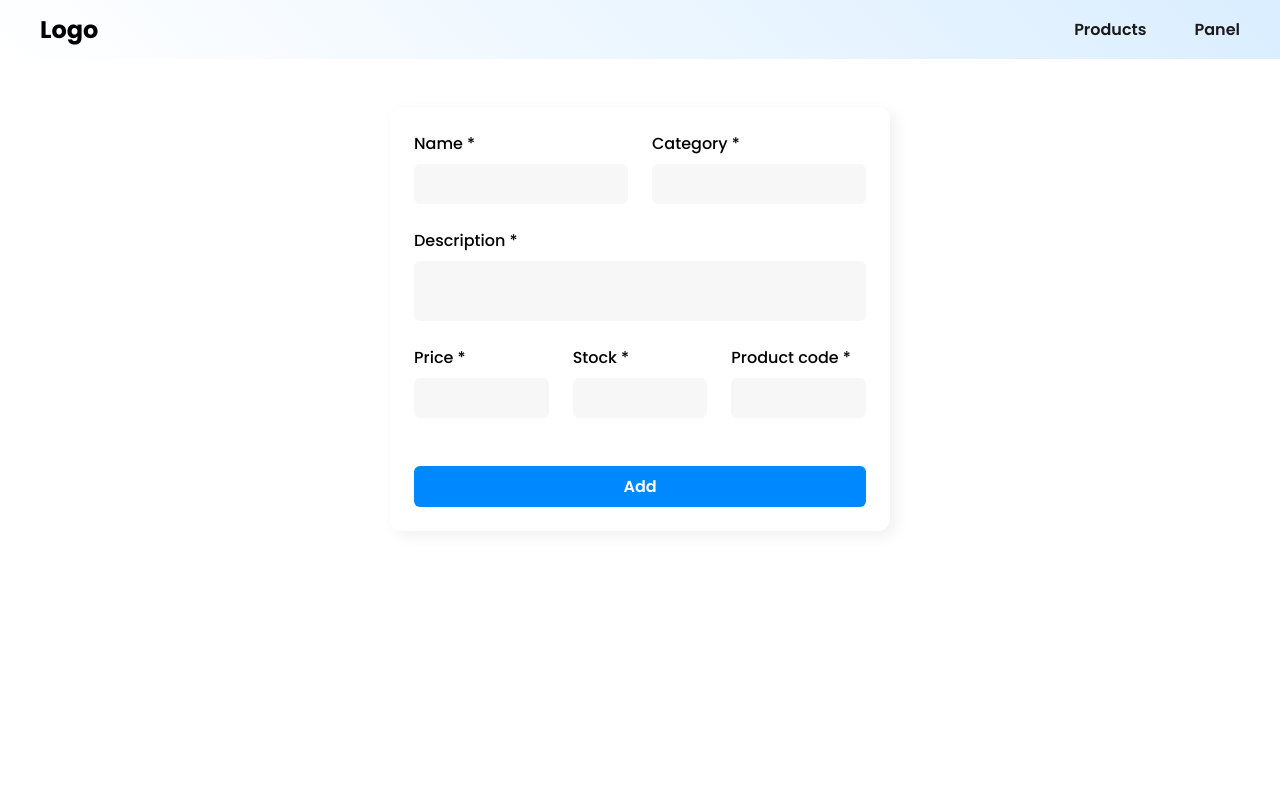
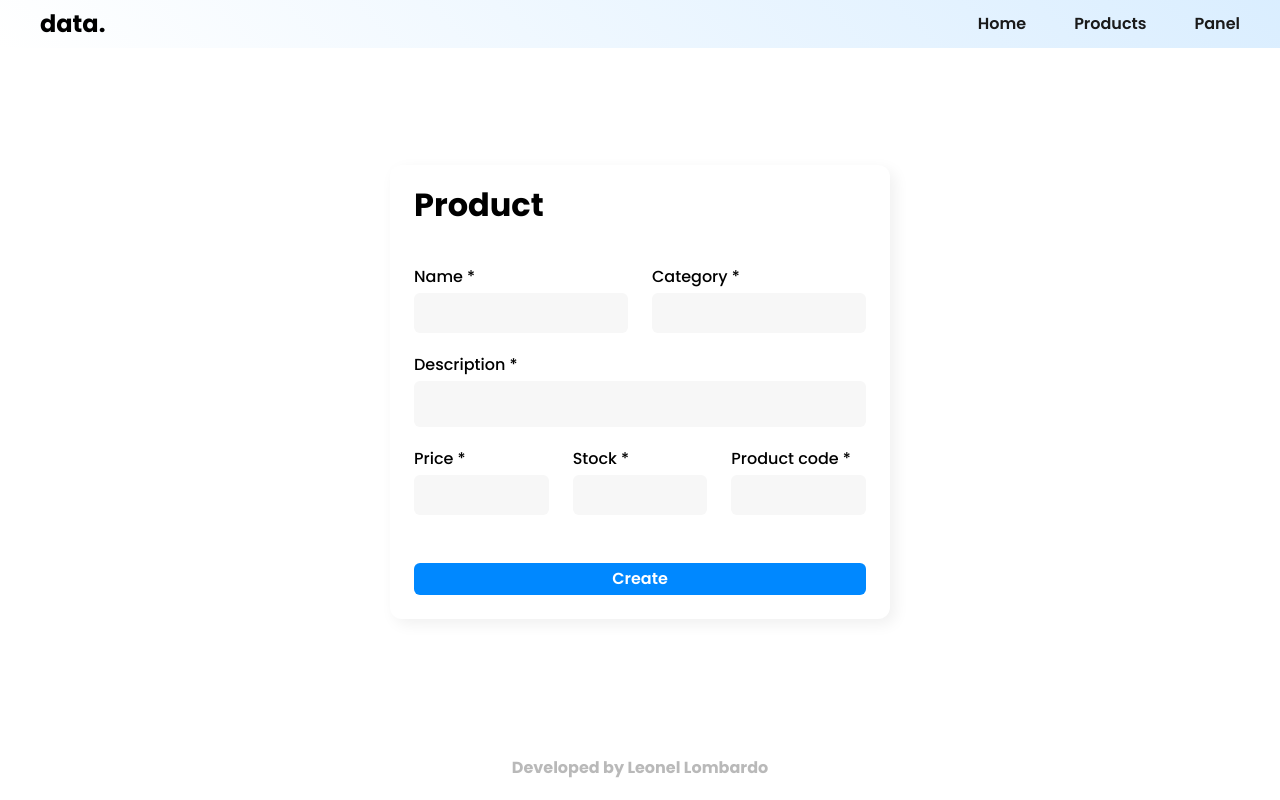
Before and after one commit to leonelombardo/coderhouse-backend, a Node server app: page / in a window 1280 px wide. Run offline with Node 20, Linux system fonts and the light colour scheme.

Commit message:
form header added / footer added

```diff
--- a/final-project-1/public/index.html
+++ b/final-project-1/public/index.html
@@ -15,8 +15,11 @@
     <div class="wrapper">
         <header id="header">
             <nav id="nav">
-                <h1 id="nav-logo">Logo</h1>
+                <h1 id="nav-logo">data.</h1>
                 <ul id="nav-links">
+                    <li class="nav-link">
+                        <a href="./">Home</a>
+                    </li>
                     <li class="nav-link">
                         <a href="./products">Products</a>
                     </li>
@@ -28,6 +31,7 @@
         </header>
         <main id="main">
             <form action="/api/products" method="POST" class="form">
+                <h4 class="form-header">Product</h4>
                 <div class="inputs-container">
                     <div class="input-group-container">
                         <div class="input-container">
@@ -58,9 +62,12 @@
                         </div>
                     </div>
                 </div>
-                <button type="submit" class="button-primary">Add</button>
+                <button type="submit" class="button-primary">Create</button>
             </form>
         </main>
+        <footer id="footer">
+            <h4 class="footer-header">Developed by Leonel Lombardo</h4>
+        </footer>
     </div>
 </body>
 </html>
--- a/final-project-1/public/style.css
+++ b/final-project-1/public/style.css
@@ -4,6 +4,7 @@
     box-sizing: border-box;
     list-style: none;
     text-decoration: none;
+    line-height: 1;
     font-family: "Poppins", "system-ui", "sans-serif";
 }
 
@@ -49,6 +50,7 @@
     display: flex;
     flex-direction: column;
     align-items: center;
+    justify-content: space-between;
     gap: var(--gap-6);
     width: 100%;
     min-height: 100vh;
@@ -102,10 +104,13 @@
     color: var(--lightblue-500);
 }
 
+/* main */
+
 #main{
     display: flex;
     flex-direction: column;
     align-items: center;
+    gap: var(--gap-6);
     width: 100%;
 }
 
@@ -119,6 +124,10 @@
     background-color: var(--secondary-500);
     border-radius: 12px;
     box-shadow: 5px 5px 15px 0px #00000010;
+}
+
+.form-header{
+    font-size: var(--font-lg);
 }
 
 .inputs-container{
@@ -178,6 +187,23 @@
     border-color: var(--lightblue-500);
 }
 
+/* footer */
+
+#footer{
+    display: flex;
+    justify-content: center;
+    align-items: center;
+    background-color: transparent;
+    width: 100%;
+    padding: 24px;
+}
+
+.footer-header{
+    color: var(--primary-500);
+    text-align: center;
+    opacity: .3
+}
+
 /* media queries */
 
 @media (max-width: 450px){
```
